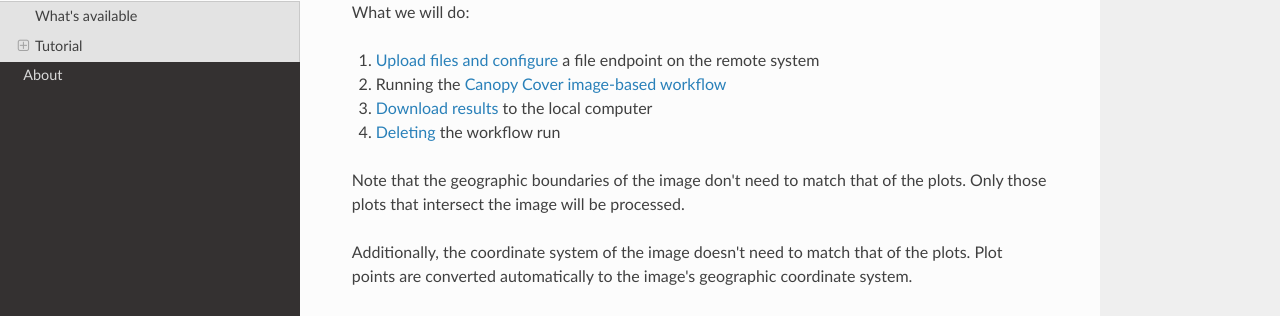
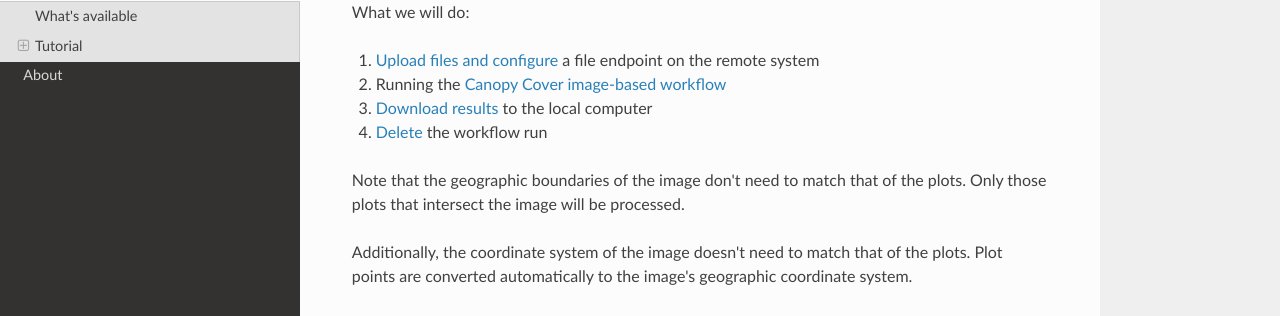
Before and after one commit to AgPipeline/Atlana, an MkDocs documentation site: the page built from docs/index.md, in a window 1280 px wide and 900 px high, scrolled down 640 px. Shown: the part 135-451 px from the top of the window. Built offline with MkDocs 1.6.1, drawn with Linux system fonts in a browser that asks for light colours; nearby versions of some CDN libraries.

Commit message:
Update docs/index.md
Co-authored-by: David LeBauer <dlebauer@arizona.edu>

```diff
--- a/docs/index.md
+++ b/docs/index.md
@@ -29,7 +29,7 @@ What we will do:
 1. [Upload files and configure](#uploading-and-configuring-files) a file endpoint on the remote system
 2. Running the [Canopy Cover image-based workflow](#running-a-workflow)
 3. [Download results](#downloading-the-results) to the local computer
-4. [Deleting](#delete-workflow-run) the workflow run
+4. [Delete](#delete-workflow-run) the workflow run
 
 Note that the geographic boundaries of the image don't need to match that of the plots.
 Only those plots that intersect the image will be processed.
```
